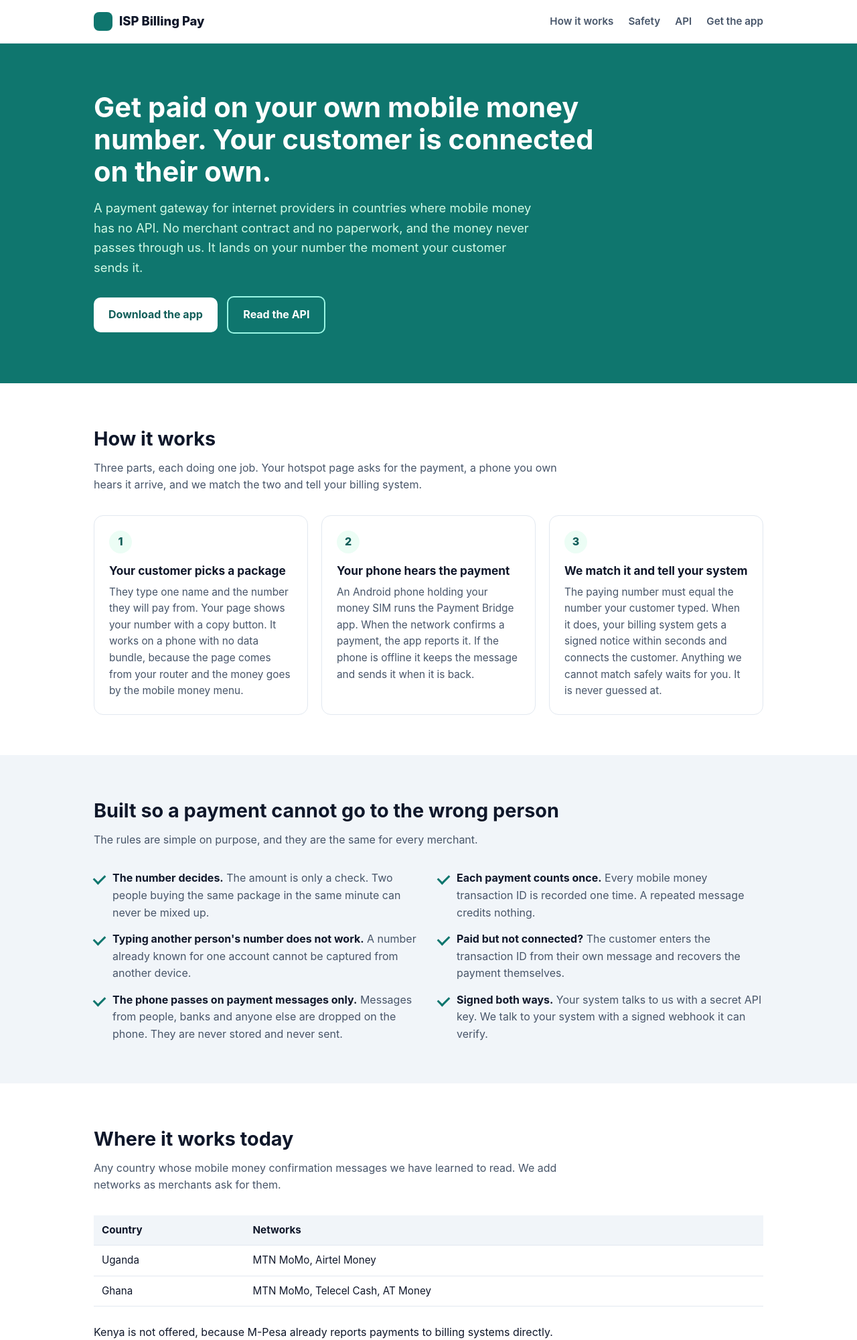
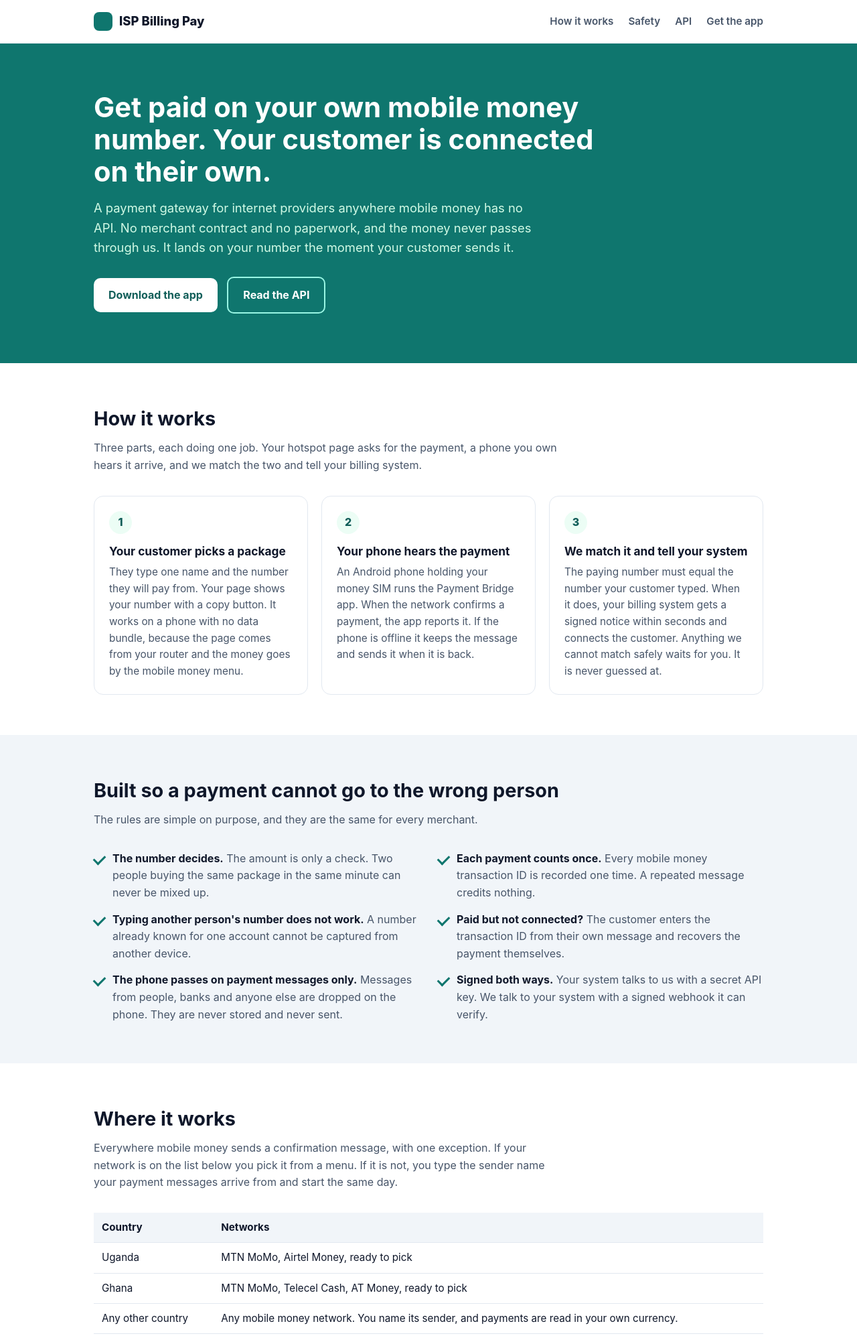
Before and after one commit to ispbillingai/paymentapp, a PHP site: page / in a window 1280 px wide. Shown: the top 2000 px of the page at 67% size. Run offline with PHP 8.4, Linux system fonts and the light colour scheme.

Commit message:
Direct Number is global: any country except Kenya can join
A country no longer has to be on a built in list. Where a network is not
known, the merchant picks Another network and names the sender their payment
messages arrive from, and amounts are read in the merchant's own currency.
A message in a currency nobody declared is still kept unread, never guessed.

Co-Authored-By: Claude Fable 5.1 <noreply@anthropic.com>

```diff
--- a/server/public/index.php
+++ b/server/public/index.php
@@ -123,9 +123,6 @@ try {
         if (in_array($dial, (array) Config::get('blocked_dial_codes', []), true)) {
             fail('country_not_supported', 'Direct Number is not offered in this country.', 403);
         }
-        if (!Parser::defaultSenders($dial)) {
-            fail('country_not_ready', 'Mobile money networks for this country have not been added yet.', 422);
-        }
         $scheme = strtolower((string) parse_url($url, PHP_URL_SCHEME));
         if ($scheme !== 'https' && !($scheme === 'http' && Config::get('allow_insecure_webhooks', false))) {
             fail('https_required', 'The webhook address must use https.');
@@ -184,7 +181,7 @@ try {
             $providers[] = ['code' => $code, 'label' => Parser::providerLabel($code)];
         }
         out(['id' => $m['public_id'], 'name' => $m['name'], 'country' => $m['country'], 'dial_code' => $m['dial_code'], 'currency' => $m['currency'],
-             'webhook_url' => $m['webhook_url'], 'providers' => $providers, 'pay_to' => Gateway::payTo($m['id'])]);
+             'webhook_url' => $m['webhook_url'], 'providers' => array_merge($providers, [['code' => 'other', 'label' => 'Another network (type its sender name below)']]), 'pay_to' => Gateway::payTo($m['id'])]);
     }
 
     if ($path === '/v1/devices' && $method === 'GET') {
--- a/server/site/home.html
+++ b/server/site/home.html
@@ -15,7 +15,7 @@
 
 <div class="hero"><div class="wrap">
   <h1>Get paid on your own mobile money number. Your customer is connected on their own.</h1>
-  <p>A payment gateway for internet providers in countries where mobile money has no API. No merchant contract and no paperwork, and the money never passes through us. It lands on your number the moment your customer sends it.</p>
+  <p>A payment gateway for internet providers anywhere mobile money has no API. No merchant contract and no paperwork, and the money never passes through us. It lands on your number the moment your customer sends it.</p>
   <a class="btn light" href="/download">Download the app</a>
   <a class="btn line" href="/docs">Read the API</a>
 </div></div>
@@ -44,14 +44,15 @@
 </div></section>
 
 <section><div class="wrap">
-  <h2>Where it works today</h2>
-  <p class="lead">Any country whose mobile money confirmation messages we have learned to read. We add networks as merchants ask for them.</p>
+  <h2>Where it works</h2>
+  <p class="lead">Everywhere mobile money sends a confirmation message, with one exception. If your network is on the list below you pick it from a menu. If it is not, you type the sender name your payment messages arrive from and start the same day.</p>
   <table>
     <tr><th>Country</th><th>Networks</th></tr>
-    <tr><td>Uganda</td><td>MTN MoMo, Airtel Money</td></tr>
-    <tr><td>Ghana</td><td>MTN MoMo, Telecel Cash, AT Money</td></tr>
+    <tr><td>Uganda</td><td>MTN MoMo, Airtel Money, ready to pick</td></tr>
+    <tr><td>Ghana</td><td>MTN MoMo, Telecel Cash, AT Money, ready to pick</td></tr>
+    <tr><td>Any other country</td><td>Any mobile money network. You name its sender, and payments are read in your own currency.</td></tr>
   </table>
-  <p>Kenya is not offered, because M-Pesa already reports payments to billing systems directly.</p>
+  <p>Kenya is the exception. It is not offered there, because M-Pesa already reports payments to billing systems directly.</p>
 </div></section>
 
 <section class="alt"><div class="wrap">
--- a/server/src/Gateway.php
+++ b/server/src/Gateway.php
@@ -85,7 +85,7 @@ class Gateway
             return null;
         }
         return Db::row(
-            "SELECT d.*, m.dial_code, m.status AS merchant_status FROM devices d JOIN merchants m ON m.id = d.merchant_id
+            "SELECT d.*, m.dial_code, m.currency AS merchant_currency, m.status AS merchant_status FROM devices d JOIN merchants m ON m.id = d.merchant_id
               WHERE d.key_hash = ? AND d.status = 'active' AND m.status = 'active'",
             [hash('sha256', $key)]
         );
@@ -96,8 +96,16 @@ class Gateway
         $provider = (string) ($in['provider'] ?? '');
         $number = preg_replace('/[^\d+]/', '', (string) ($in['receiving_number'] ?? ''));
         $name = trim((string) ($in['receiving_name'] ?? ''));
-        if (!array_key_exists($provider, Parser::defaultSenders($m['dial_code']))) {
-            return ['error' => ['code' => 'unknown_provider', 'message' => 'Choose one of the mobile money networks available in your country.']];
+        // Networks we already know are picked from a list. Anywhere else in the
+        // world the merchant names the sender their payment messages come from,
+        // so no country has to wait for us before it can start.
+        $extraSenders = trim((string) ($in['extra_senders'] ?? ''));
+        if ($provider === 'other') {
+            if ($extraSenders === '') {
+                return ['error' => ['code' => 'sender_required', 'message' => 'Type the sender name your payment messages arrive from, exactly as your phone shows it.']];
+            }
+        } elseif (!array_key_exists($provider, Parser::defaultSenders($m['dial_code']))) {
+            return ['error' => ['code' => 'unknown_provider', 'message' => 'Choose your mobile money network.']];
         }
         $rkey = Parser::msisdnKey($number, Parser::msisdnDigitsFor($m['dial_code']));
         if ($rkey === '') {
@@ -261,7 +269,7 @@ class Gateway
         if ($provider === '') {
             return 'ignored';
         }
-        $p = Parser::parseMessage($provider, $body);
+        $p = Parser::parseMessage($provider, $body, (string) ($device['merchant_currency'] ?? ''));
         if ($p['kind'] === 'other') {
             return 'ignored';
         }
--- a/server/src/Parser.php
+++ b/server/src/Parser.php
@@ -40,6 +40,7 @@ class Parser
         'mtn_gh'     => 'MTN MoMo',
         'telecel_gh' => 'Telecel Cash',
         'at_gh'      => 'AT Money',
+        'other'      => 'Mobile money',
     ];
 
     /** Currency words a confirmation message may use, mapped to the ISO code. */
@@ -212,7 +213,7 @@ class Parser
      *   unread    looks like money coming in but a field could not be read
      *             with certainty. Stored raw for the ISP, never guessed at.
      */
-    public static function parseMessage($provider, $body)
+    public static function parseMessage($provider, $body, $merchantCurrency = '')
     {
         $out = [
             'kind' => 'other', 'provider' => $provider, 'trx_id' => '', 'amount' => 0.0,
@@ -249,9 +250,16 @@ class Parser
 
         // Amount: the first currency figure after the word received. Only
         // known currency words count, so "TID 98765432101" is never an amount.
-        $curWords = implode('|', array_keys(self::$currencies));
+        // The merchant's own currency counts too, so a country we have never
+        // seen a message from still reads correctly.
+        $currencies = self::$currencies;
+        $own = strtoupper(trim((string) $merchantCurrency));
+        if (preg_match('/^[A-Z]{2,5}$/', $own) && !isset($currencies[$own])) {
+            $currencies[$own] = $own;
+        }
+        $curWords = implode('|', array_keys($currencies));
         if (preg_match('/received.{0,60}?\b(' . $curWords . ')\.?\s*([\d][\d,]*(?:\.\d{1,2})?)/i', $text, $m)) {
-            $out['currency'] = self::$currencies[strtoupper($m[1])];
+            $out['currency'] = $currencies[strtoupper($m[1])];
             $out['amount'] = (float) str_replace(',', '', $m[2]);
         }
 
```
